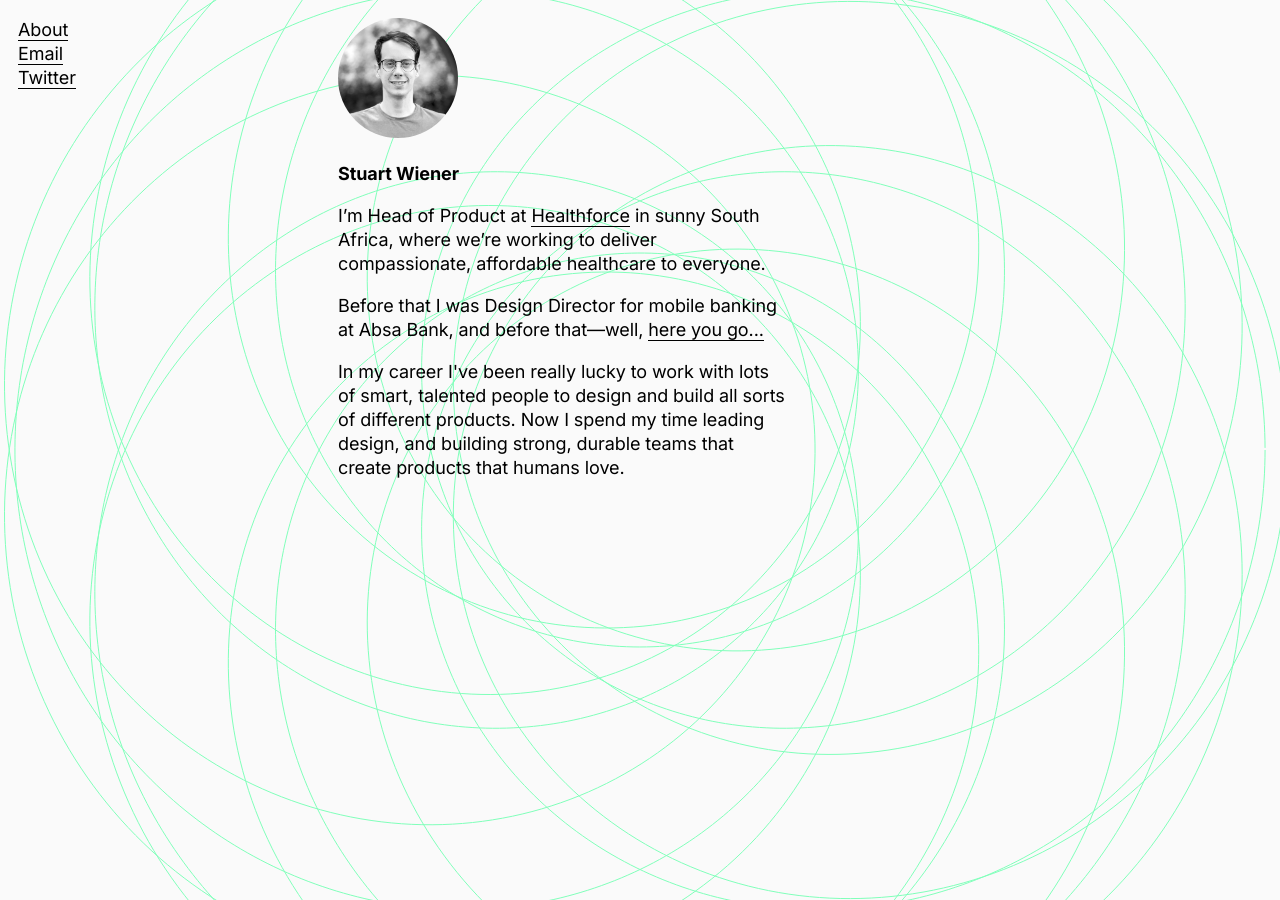
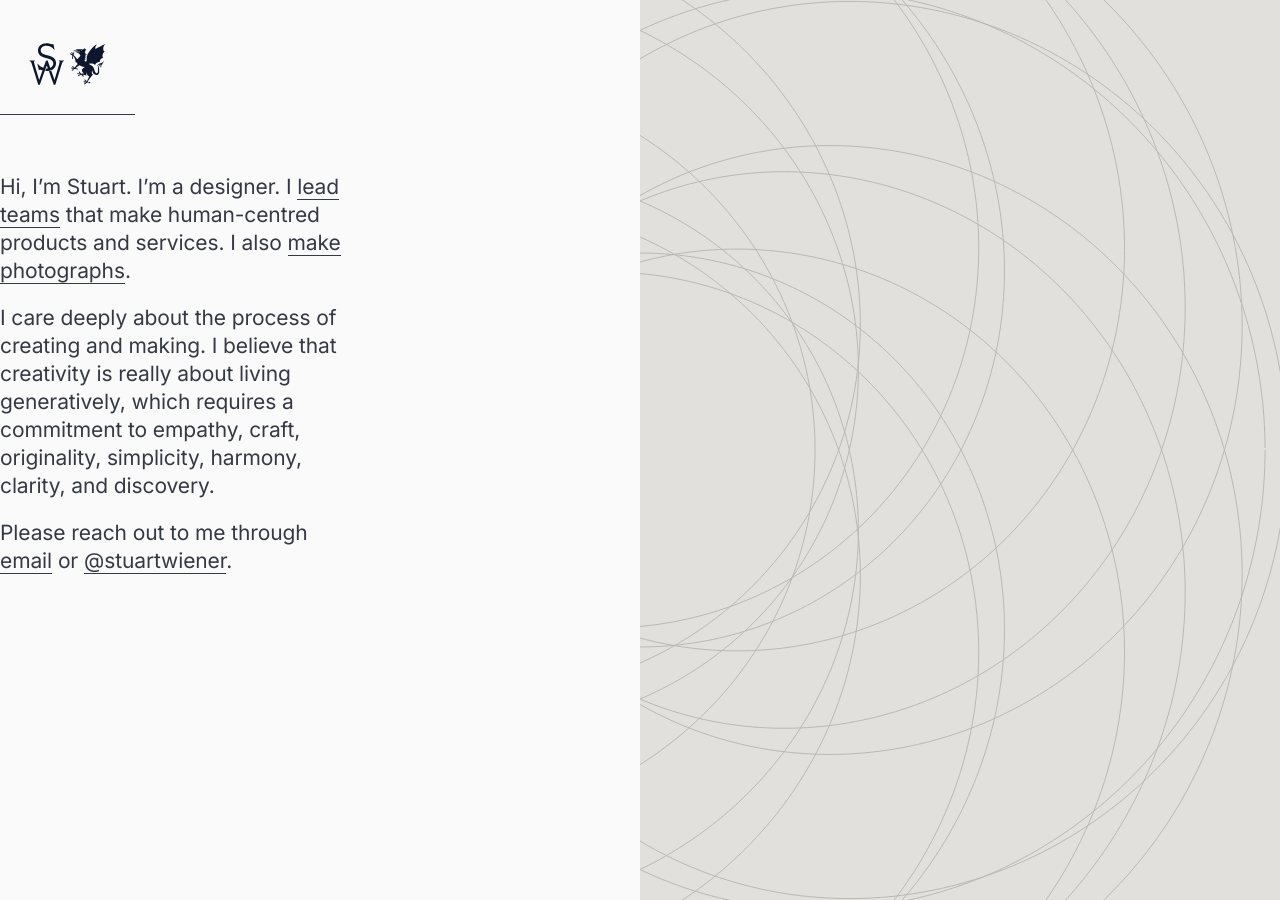
Before and after one commit to stuartwiener/stuartwiener.github.io, a Jekyll site: the page built from index.html, in a window 1280 px wide. Built offline with Jekyll 4.4.1, drawn with Linux system fonts in a browser that asks for light colours.

Commit message:
Overhaul. More to come.

```diff
--- a/_layouts/default.html
+++ b/_layouts/default.html
@@ -11,13 +11,7 @@
     <div class="site">
 
       <div class="site-header">
-        <ul class="navigation">
-          <li><a href="{% link index.html %}">About</a></li>
-          <!-- <li><a href="{% link work.html %}">Work</a></li> -->
-          <li><a onclick="window.location.href='mailto:hello'+'@'+'stuartwiener.com';">Email</a></li>
-          <li><a href="https://twitter.com/stuartwiener">Twitter</a></li>
-        </ul>
-
+        <a href="{% link index.html %}"><img src="{{ site.url }}/images/sw-monogram.svg" alt="Stuart Wiener monogram"></a>
       </div>
 
       <div class="site-content">
@@ -26,13 +20,13 @@
 
       </div>
 
-      {% if page.show_background %}
-      <div class="site-background">
-        <canvas id="maincanvas"></canvas>
-      </div>
-      {% endif %}
+    </div>
 
+    {% if page.show_background %}
+    <div class="site-background">
+      <canvas id="maincanvas"></canvas>
     </div>
+    {% endif %}
 
     {% include footer.html %}
 
--- a/_sass/_layout.scss
+++ b/_sass/_layout.scss
@@ -4,23 +4,15 @@ html {
 
 .site {
   position: relative;
+  background: #FAFAFA;
+  min-height: 100vh;
 
   .site-header {
     position: relative;
     z-index: 1;
 
     box-sizing: border-box;
-    padding: 18px;
-
-    ul {
-      list-style: none;
-      margin: 0;
-      padding: 0;
-
-      li {
-        margin: 0;
-      }
-    }
+    padding: 19px 0;
   }
 
   .site-content {
@@ -28,56 +20,31 @@ html {
     z-index: 1;
 
     box-sizing: border-box;
-    padding: 18px;
+    padding: 19px 0;
+  }
 }
 
 .site-background {
   position: fixed;
   top:0;
   left: 0;
+  background: #E1E0DD;
+
   z-index: -1;
 
   #maincanvas {
 
   }
 }
-}
 
 @media (min-width: 720px) {
   .site {
-    .site-header {
-      position: fixed;
-      top: 0;
-      left: 0;
-      width: 33.333%;
-    }
+    width: 50%;
+
     .site-content {
-      padding-right: 36px;
-      margin-left: 33.333%;
-      width: 66.666%;
-
       p {
-        width: 100%;
+        max-width: 360px;
       }
     }
   }
 }
-
-@media (min-width: 960px) {
-  .site {
-    display: flex;
-
-    .site-header {
-      width: 25%;
-    }
-    .site-content {
-      margin-left: 25%;
-      width: 75%;
-
-      p {
-        width: 50%;
-      }
-
-    }
-  }
-}
--- a/_sass/_typography.scss
+++ b/_sass/_typography.scss
@@ -4,11 +4,11 @@
 
 html {
   font-family: 'Inter', sans-serif;
-  font-size: 18px;
-  line-height: 24px;
+  font-size: 21px;
+  line-height: 28px;
   font-weight: 400;
   letter-spacing: -0.005em;
-  color: #000000;
+  color: #353943;
   -webkit-text-size-adjust: 100%;
   -webkit-font-smoothing: antialiased;
   -moz-osx-font-smoothing: grayscale;
@@ -19,22 +19,22 @@ html {
   display: none;
 }
 .space {
-  margin-bottom: 96px;
+  margin-bottom: 76px;
 }
 
 a {
-  color: #000000;
+  color: #353943;
   text-decoration: none;
-  border-bottom: 1px solid #000000;
+  border-bottom: 1px solid #353943;
   cursor: pointer;
 }
 a:hover {
-  color: #555555;
-  border-bottom: 1px solid #555555;
+  color: #000000;
+  border-bottom: 1px solid #000000;
 }
 a:active {
-  color: #444444;
-  border-bottom: 1px solid #444444;
+  color: #E1E0DD;
+  border-bottom: 1px solid #E1E0DD;
 }
 
 em  {
@@ -44,16 +44,16 @@ strong {
   font-weight: 700;
 }
 .secondary {
-  font-size: 16px;
+  font-size: 17px;
   line-height: 24px;
-  color: #888888;
+  color: #E1E0DD;
 }
 
 p {
-  font-size: 18px;
-  line-height: 24px;
+  font-size: 21px;
+  line-height: 28px;
   letter-spacing: -0.005em;
-  margin: 18px 0;
+  margin: 19px 0;
 }
 img {
   max-width: 100%;
@@ -63,11 +63,11 @@ img {
   border-radius: 6px;
 }
 ol, ul {
-  font-size: 18px;
-  line-height: 24px;
+  font-size: 21px;
+  line-height: 28px;
   letter-spacing: -0.005em;
-  padding: 0 0 0 18px;
-  margin: 18px 0;
+  padding: 0 0 0 19px;
+  margin: 19px 0;
 
   li {
     margin: 0;
@@ -76,26 +76,26 @@ ol, ul {
 
 hr {
   border: none;
-  border-top: 1px solid #000000;
-  margin: 18px 0;
+  border-top: 1px solid #353943;
+  margin: 19px 0;
   padding: 0;
   width: 100%;
 }
 
 h1, h2, h3, h4 {
-  font-size: 18px;
-  line-height: 24px;
+  font-size: 21px;
+  line-height: 28px;
   letter-spacing: -0.005em;
-  margin: 18px 0;
+  margin: 19px 0;
   font-weight: 700;
 }
 
 blockquote {
-  font-size: 18px;
-  line-height: 24px;
+  font-size: 21px;
+  line-height: 28px;
   letter-spacing: -0.01em;
   padding: 0;
-  margin: 18px 0;
+  margin: 19px 0;
 }
 
 .profilepic {
--- a/index.html
+++ b/index.html
@@ -4,12 +4,8 @@ published: true
 show_background: true
 ---
 
-<img class="profilepic" src="{{ site.url }}/images/stuart_wiener_2021.jpg" alt="Stuart Wiener">
+<p>Hi, I’m Stuart. I’m a designer. I <a href="https://www.linkedin.com/in/stuartwiener/">lead teams</a> that make human-centred products and services. I also <a href="https://www.instagram.com/stuartwiener/">make photographs</a>.</p>
 
-<h1>Stuart Wiener</h1>
+<p>I care deeply about the process of creating and making. I believe that creativity is really about living generatively, which requires a commitment to empathy, craft, originality, simplicity, harmony, clarity, and discovery.</p>
 
-<p>I’m Head of Product at <a href="https://healthforce.io">Healthforce</a> in sunny South Africa, where we’re working to deliver compassionate, affordable healthcare to everyone.</p>
-
-<p>Before that I was Design Director for mobile banking at Absa Bank, and before that—well, <a href="https://www.linkedin.com/in/stuartwiener/">here you go...</a></p>
-
-<p>In my career I've been really lucky to work with lots of smart, talented people to design and build all sorts of different products. Now I spend my time leading design, and building strong, durable teams that create products that humans love.</p>
+<p>Please reach out to me through <a onclick="window.location.href='mailto:hello'+'@'+'stuartwiener.com';">email</a> or <a href="https://twitter.com/stuartwiener">@stuartwiener</a>.</p>
--- a/js/spirograph.js
+++ b/js/spirograph.js
@@ -55,7 +55,7 @@ function resizeCanvas() {
         frame = 0;
     }
 
-    drawSpirograph(context, canvas.width / 2, canvas.height / 2, canvas.height / 4 - radius1wobbletemp, canvas.height / 8 + radius2wobbletemp, 7, "#80FFBA");
-    drawSpirograph(context, canvas.width / 2, canvas.height / 2, canvas.height / 4 + radius1wobbletemp, canvas.height / 8 + radius2wobbletemp, 10, "#80FFBA");
+    drawSpirograph(context, canvas.width / 2, canvas.height / 2, canvas.height / 4 - radius1wobbletemp, canvas.height / 8 + radius2wobbletemp, 7, "#BBB8B0");
+    drawSpirograph(context, canvas.width / 2, canvas.height / 2, canvas.height / 4 + radius1wobbletemp, canvas.height / 8 + radius2wobbletemp, 10, "#BBB8B0");
 }
 setInterval(resizeCanvas, 16);
```
Also changed, not shown: favicon.png, images/sw-monogram.svg (added), images/sw-monogram@1x.png (added), images/sw-monogram@2x.png (added), 1 other file. Lines whose indentation alone changed are shown as unchanged.
